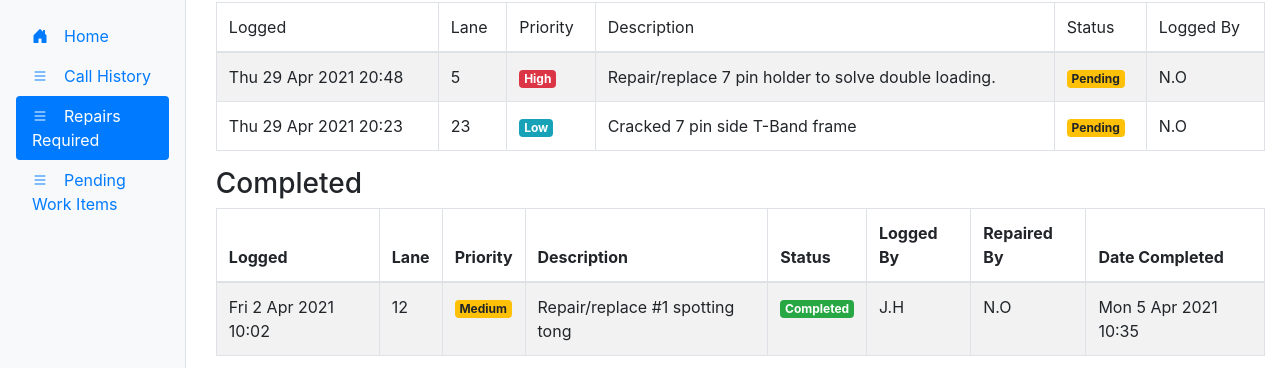
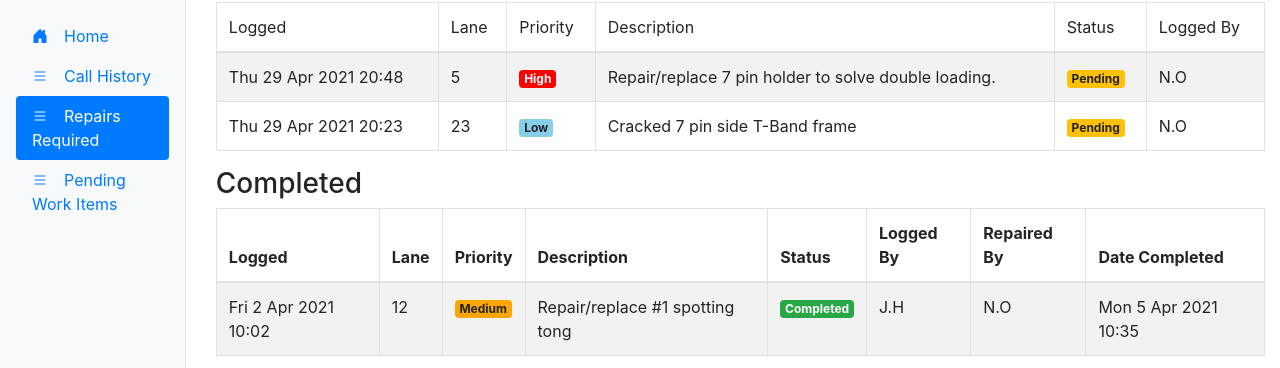
Before and after one commit to Nhanlibra/facilities-toolkit, a React (Create React App) app in the folder client/: page /repairs in a window 1280 px wide. Shown: the part 145-513 px from the top of the page. Built offline with nearby package versions, Linux system fonts and the light colour scheme.

Commit message:
Add custom colours for priority badges

```diff
--- a/client/src/Pages/RepairsRequired/index.js
+++ b/client/src/Pages/RepairsRequired/index.js
@@ -21,7 +21,7 @@ export default () => {
             <td>Thu 29 Apr 2021 20:48</td>
             <td>5</td>
             <td>
-              <Badge variant="danger">High</Badge>
+              <Badge variant="priority-high">High</Badge>
             </td>
             <td>Repair/replace 7 pin holder to solve double loading.</td>
             <td>
@@ -33,7 +33,7 @@ export default () => {
             <td>Thu 29 Apr 2021 20:23</td>
             <td>23</td>
             <td>
-              <Badge variant="info">Low</Badge>
+              <Badge variant="priority-low">Low</Badge>
             </td>
             <td>Cracked 7 pin side T-Band frame</td>
             <td>
@@ -63,7 +63,7 @@ export default () => {
             <td>Fri 2 Apr 2021 10:02</td>
             <td>12</td>
             <td>
-              <Badge variant="warning">Medium</Badge>
+              <Badge variant="priority-medium">Medium</Badge>
             </td>
             <td>Repair/replace #1 spotting tong</td>
             <td>
--- a/client/src/index.scss
+++ b/client/src/index.scss
@@ -1,6 +1,8 @@
-// $theme-colors: (
-//   "primary": red,
-// );
+$theme-colors: (
+  "priority-high": red,
+  "priority-medium": orange,
+  "priority-low": skyblue,
+);
 
 @import "~bootstrap/scss/bootstrap";
 @import url("https://cdn.jsdelivr.net/npm/bootstrap-icons@1.4.1/font/bootstrap-icons.css");
```
